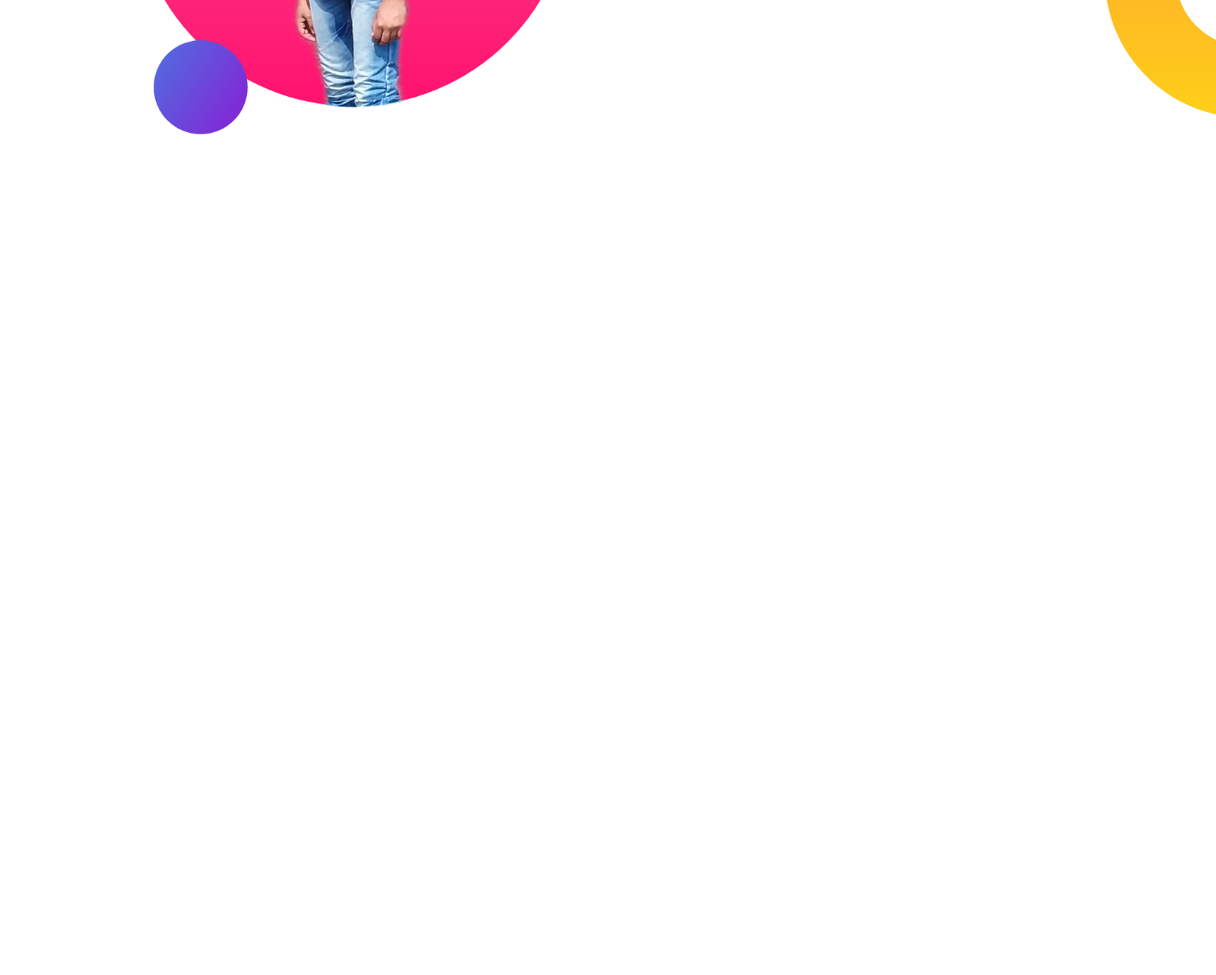
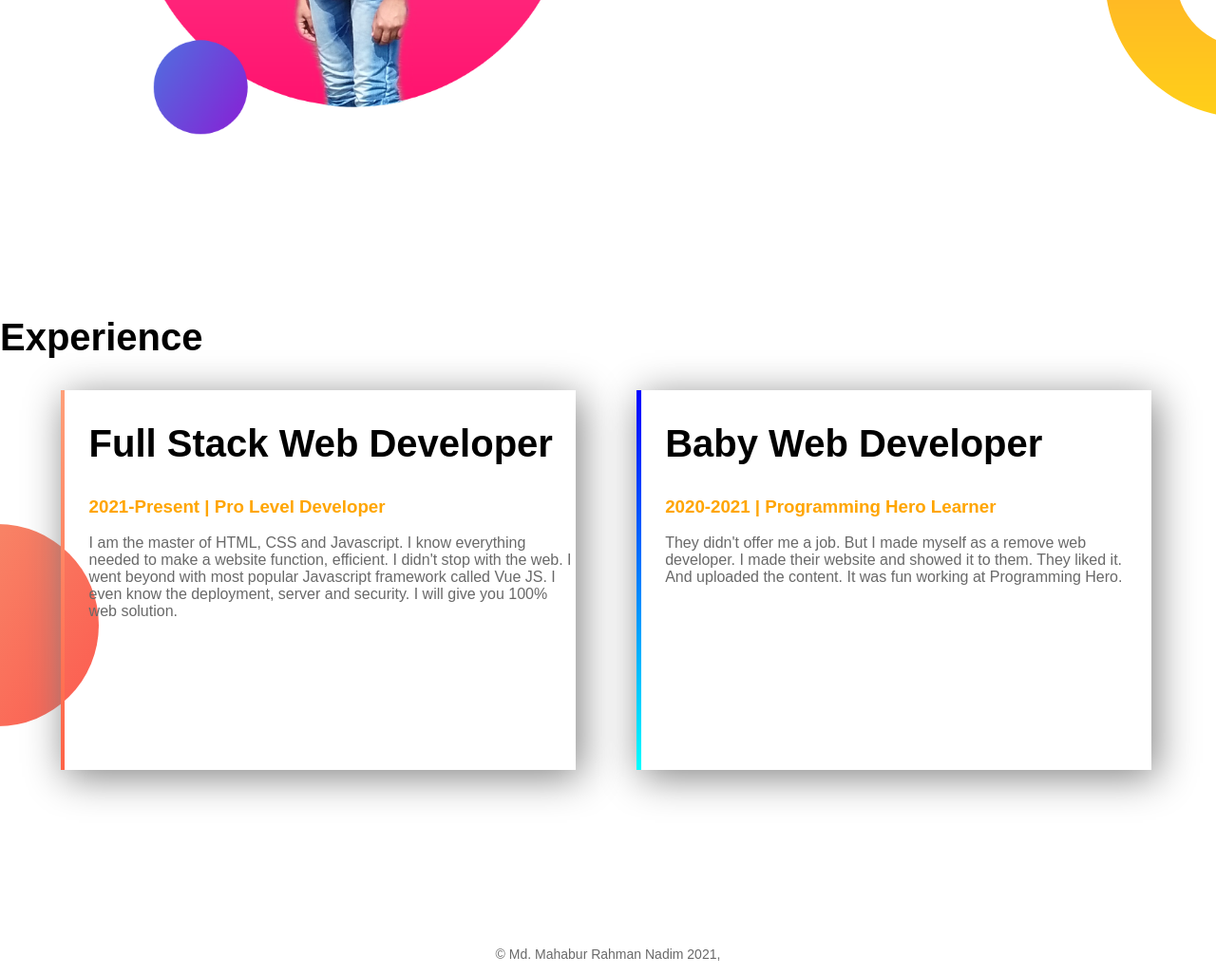
Before and after one commit to Md-MahaburRahmanNadim/Md-Mahabur-Rahman-Nadim, a plain HTML site: page index.html in a window 1280 px wide. Shown: the part 1000-2027 px from the top of the page at 95% size. Before the commit the page ends 1300 px from the top, so only its background shows below. Drawn offline with Linux system fonts and the light colour scheme.

Commit message:
Adding axperience-area and footer

```diff
--- a/index.html
+++ b/index.html
@@ -14,7 +14,7 @@
   <section class="top-banner">
     <div class="half-width">
       <h1> Welcome To <span class="Heading-down heading-hightliter">Md. Mahabur Rahman <span
-            class="heading-highliter">Nadim's</span> site</span> </h1>
+            class="orange_highliter">Nadim's</span> site</span> </h1>
 
       <h3> World class profisonal design </h3>
       <p>You might saw me jumping, climbing buildings, and stopping trains. But nobody pays me a dime for that work.
@@ -45,6 +45,31 @@
     </div>
 
   </section>
+  <section class="experience-area">
+    <h2>Experience</h2>
+    <div class="half-width same-sadow" id="full-stack">
+      <h2>Full Stack Web Developer</h2>
+      <h3 class="orange_highliter">
+        2021-Present | Pro Level Developer
+      </h3>
+      <p>
+        I am the master of HTML, CSS and Javascript. I know everything needed to make a website function, efficient. I didn't stop with the web. I went beyond with most popular Javascript framework called Vue JS. I even know the deployment, server and security. I will give you 100% web solution.
+      </p>
+    </div>
+    <div class="half-width" id="baby-web">
+      <h2>Baby Web Developer</h2>
+      <h3 class="orange_highliter">
+        2020-2021 | Programming Hero Learner
+      </h3>
+      <p>
+        They didn't offer me a job. But I made myself as a remove web developer. I made their website and showed it to them. They liked it. And uploaded the content. It was fun working at Programming Hero.
+      </p>
+    </div>
+
+  </section>
+<footer>
+    <p>© Md. Mahabur Rahman Nadim 2021,</p>
+</footer>
 
 </body>
 
--- a/style.css
+++ b/style.css
@@ -10,7 +10,7 @@ h1{
   display: block;
   padding-top: 50px;
 }
-.heading-highliter{
+.orange_highliter{
   color: orange;
 }
 .half-width{
@@ -55,3 +55,23 @@ h2{
   background-repeat: no-repeat;
   background-position: right;
 }
+.experience-area div{
+  box-shadow: 5px 7px 40px gray;
+  height: 80%;}
+#full-stack{
+    border-left: 4px solid;
+    border-image:linear-gradient(180deg, lightsalmon, tomato);
+    border-image-slice: 1;
+  }
+  #baby-web{
+    border-left: 5px solid;
+    border-image: linear-gradient(180deg, blue, cyan);
+    border-image-slice: 1;
+  }
+  .experience-area{
+    background:url("images/exp-bg.png") no-repeat left;
+  }
+  footer p{
+    text-align: center;
+    font-size: 14px;
+  }
```
